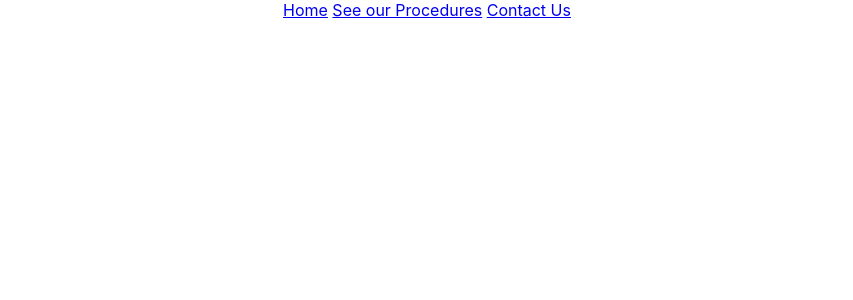
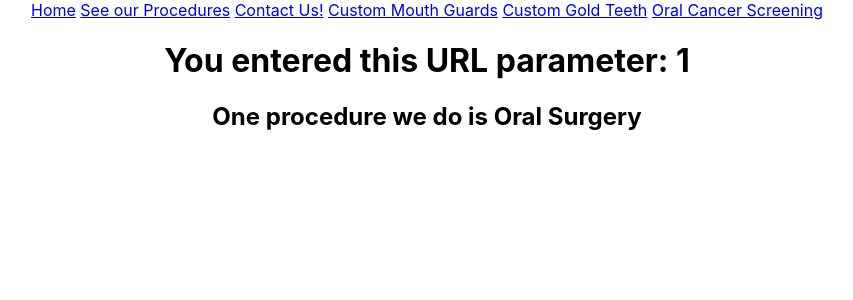
Before and after one commit to Michaudsr/dentist_website_react_router, a React (Create React App) app: page /widgets/1 in a window 1280 px wide. Shown: the top 300 px of the page, without its empty margins (213-1066 px from the left). Built offline with nearby package versions, Linux system fonts and the light colour scheme.

Commit message:
[routes] added three routes CancerScreening,Golds,MouthGaurd

```diff
--- a/src/App.js
+++ b/src/App.js
@@ -1,5 +1,6 @@
 import React from 'react';
 import './App.css';
+
 import {
   BrowserRouter as Router,
   Route,
@@ -7,8 +8,12 @@ import {
 } from 'react-router-dom';
 
 import Home from './Home';
-import Procedures from './Procedures'
+import Procedures from './Procedures';
 import Contact from './Contact';
+import WidgetShow from './WidgetShow';
+import MouthGuard from './MouthGuard';
+import Golds from './Golds'
+import CancerScreening from './CancerScreening';
 
 function App() {
   const procedures = [
@@ -25,11 +30,18 @@ function App() {
         <nav>
           <Link to="/">Home</Link>{' '}
           <Link to="/procedures">See our Procedures</Link>{' '}
-          <Link to="/contact">Contact Us</Link>{' '}
+          <Link to="/contact">Contact Us!</Link>{' '}
+          <Link to="/MouthGuard">Custom Mouth Guards</Link>{' '}
+          <Link to="/Golds">Custom Gold Teeth</Link>{' '}
+          <Link to="/CancerScreening">Oral Cancer Screening</Link>{' '}
         </nav>
-     <Route exact path="/" component={Home} />
-  <Route path="/procedures" render={() => <Procedures procedures={procedures}/>} />
-     <Route path="/contact" component={Contact} />
+        <Route exact path="/" component={Home} />
+        <Route path="/procedures" render={() => <Procedures procedures={procedures} />} />
+        <Route path="/contact" component={Contact} />
+        <Route path="/widgets/:id" render={(props) => <WidgetShow procedures={procedures} {...props} />} />
+        <Route path="/MouthGuard" component={MouthGuard} />
+        <Route path="/Golds" component={Golds} />
+        <Route path="/CancerScreening" component={CancerScreening} />
       </div>
     </Router>
 
--- /dev/null
+++ b/src/CancerScreening.js
@@ -0,0 +1,13 @@
+import React, { Component} from 'react';
+
+class CancerScreening extends Component {
+    render() {
+
+        return (
+            <div>
+               <h1>Oral Cancer Screenings</h1>
+            </div>
+        )
+    }
+    }
+    export default CancerScreening;
--- /dev/null
+++ b/src/Golds.js
@@ -0,0 +1,13 @@
+import React, { Component} from 'react';
+
+class Golds extends Component {
+    render() {
+
+        return (
+            <div>
+               <h1>Custom Gold teeth</h1>
+            </div>
+        )
+    }
+    }
+    export default Golds;
--- /dev/null
+++ b/src/MouthGuard.js
@@ -0,0 +1,13 @@
+import React, { Component} from 'react';
+
+class MouthGuard extends Component {
+    render() {
+
+        return (
+            <div>
+               <h1>Custom Mouth Guards for grinding teeth</h1>
+            </div>
+        )
+    }
+    }
+    export default MouthGuard;
--- /dev/null
+++ b/src/WidgetShow.js
@@ -0,0 +1,14 @@
+import React from 'react';
+
+
+const WidgetShow = (props) => {
+    console.log(props);
+    return (
+        <div>
+            <h1>You entered this URL parameter: {props.match.params.id}</h1>
+            <h2>One procedure we do is {props.procedures[props.match.params.id]}</h2>
+        </div>
+    )
+}
+
+export default WidgetShow;
```
